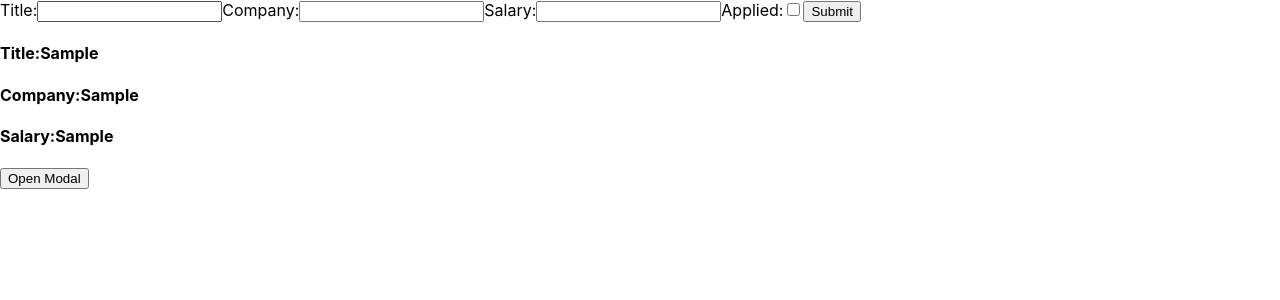
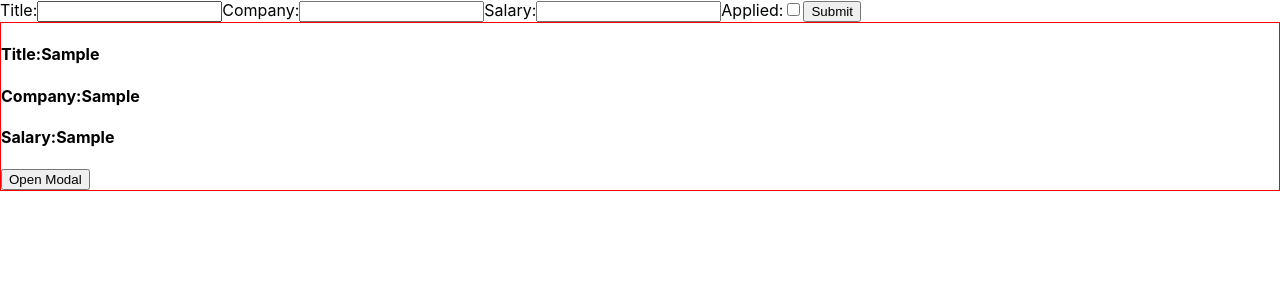
Before and after one commit to zarakigor/job-hunting-generator, a React (Create React App) app: page / in a window 1280 px wide. Both pictures are taken after typing "Sample", "Sample", "Sample" into the empty fields and a click on the button "Submit". Shown: the top 300 px of the page. Built offline with nearby package versions, Linux system fonts and the light colour scheme.

Commit message:
basic dark mode css

```diff
--- a/src/index.css
+++ b/src/index.css
@@ -1,13 +1,23 @@
 body {
   margin: 0;
-  font-family: -apple-system, BlinkMacSystemFont, 'Segoe UI', 'Roboto', 'Oxygen',
-    'Ubuntu', 'Cantarell', 'Fira Sans', 'Droid Sans', 'Helvetica Neue',
+  font-family: -apple-system, BlinkMacSystemFont, "Segoe UI", "Roboto", "Oxygen",
+    "Ubuntu", "Cantarell", "Fira Sans", "Droid Sans", "Helvetica Neue",
     sans-serif;
   -webkit-font-smoothing: antialiased;
   -moz-osx-font-smoothing: grayscale;
 }
 
 code {
-  font-family: source-code-pro, Menlo, Monaco, Consolas, 'Courier New',
+  font-family: source-code-pro, Menlo, Monaco, Consolas, "Courier New",
     monospace;
 }
+
+body {
+  background-color: white;
+}
+body.dark {
+  background-color: aqua;
+}
+.card {
+  border: solid 1px red;
+}
```
